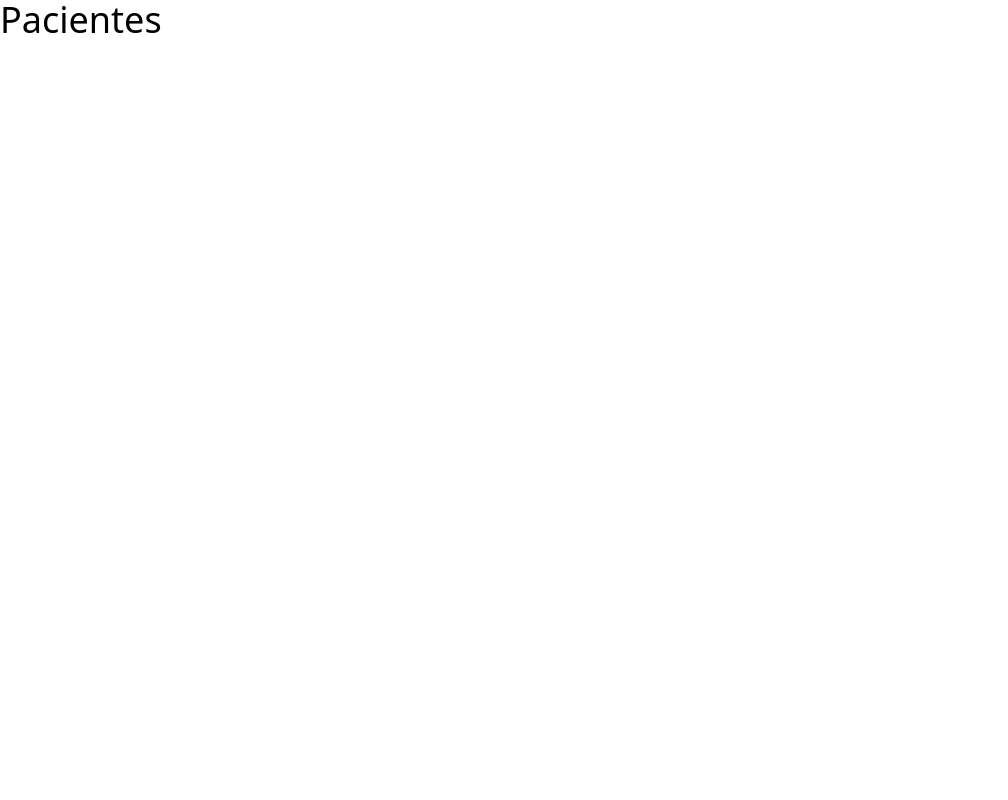
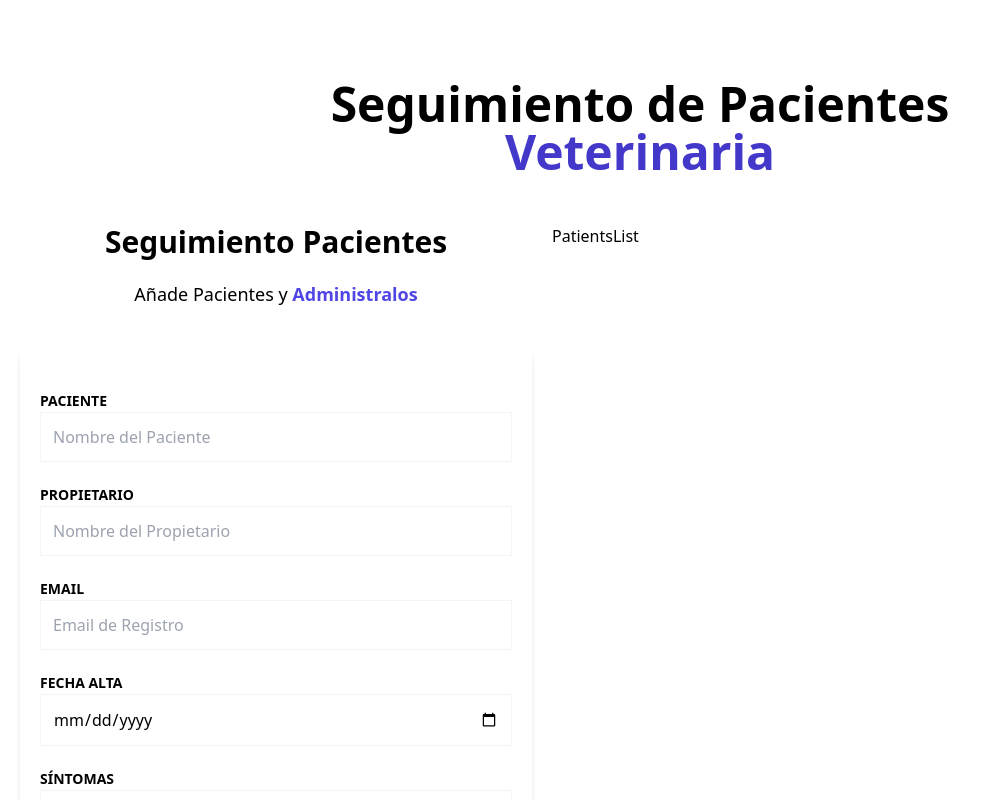
Before and after one commit to luchosr/veterinary-patients, a React (Vite) app: page / in a window 1280 px wide. Shown: the top 800 px of the page, without its empty margins (0-1008 px from the left). Built offline with nearby package versions, Linux system fonts and the light colour scheme.

Commit message:
feat: implements patient list and patient form components on layout

```diff
--- a/src/App.tsx
+++ b/src/App.tsx
@@ -1,7 +1,20 @@
+import PatientForm from './components/PatientForm';
+import PatientsList from './components/PatientsList';
+
 function App() {
   return (
     <>
-      <h1 className="text-4xl">Pacientes</h1>
+      <div className="container mx-auto mt-20">
+        <h1 className="font-black text-5xl text-center md:w-2/3 md:mx-auto">
+          Seguimiento de Pacientes{' '}
+          <span className="text-indigo-700">Veterinaria</span>
+        </h1>
+
+        <div className="mt-12 md:flex">
+          <PatientForm />
+          <PatientsList />
+        </div>
+      </div>
     </>
   );
 }
```
